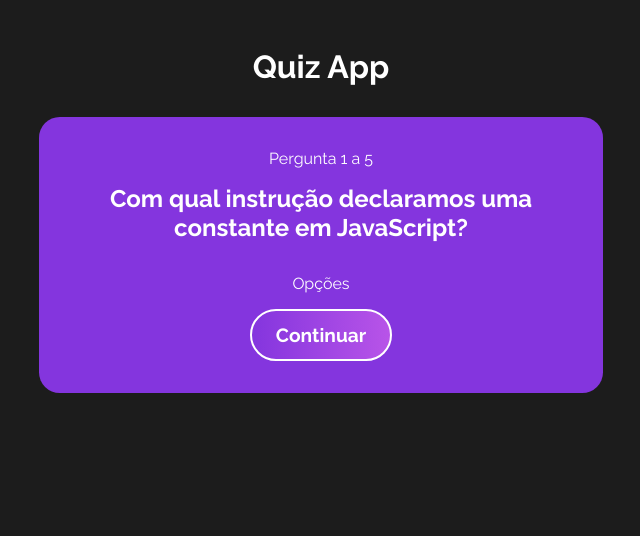
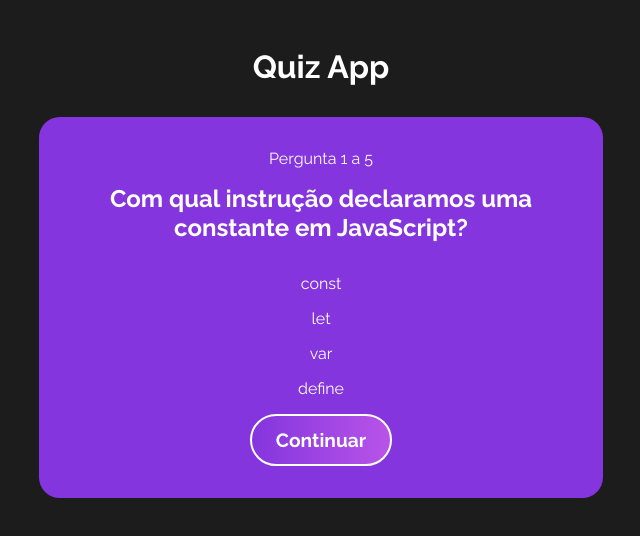
Before and after one commit to luismour/quiz_react, a React (Vite) app: page / in a window 1280 px wide. Both pictures are taken after a click on the button "Iniciar". Shown: the top 536 px of the page, without its empty margins (319-959 px from the left). Built offline with nearby package versions, Linux system fonts and the light colour scheme.

Commit message:
feat: exibindo as opções das perguntas

```diff
--- /dev/null
+++ b/src/components/Option.jsx
@@ -0,0 +1,14 @@
+import { useContext } from "react";
+import { QuizContext } from "../context/quiz";
+
+import "./css/Option.css";
+
+const Option = ({ option }) => {
+  const [quizState, dispatch] = useContext(QuizContext);
+
+  return <div>
+    <p>{option}</p>
+  </div>;
+};
+
+export default Option;
--- a/src/components/Question.jsx
+++ b/src/components/Question.jsx
@@ -1,21 +1,28 @@
 import { useContext } from "react";
 import { QuizContext } from "../context/quiz";
+import Option from "./Option";
 
-import './css/Question.css';
+import "./css/Question.css";
 
 const Question = () => {
-    const [quizState, dispatch] = useContext(QuizContext);
-    const currentQuestion = quizState.questions[quizState.currentQuestion];
+  const [quizState, dispatch] = useContext(QuizContext);
+  const currentQuestion = quizState.questions[quizState.currentQuestion];
   return (
     <div id="questions">
-        <p>Pergunta {quizState.currentQuestion + 1} a {quizState.questions.length}</p>
-        <h2>{currentQuestion.question}</h2>
-        <div id="options-container">
-            <p>Opções</p>
-        </div>
-        <button onClick={() => dispatch({type: "CHANGE_QUESTION"})}>Continuar</button>
+      <p>
+        Pergunta {quizState.currentQuestion + 1} a {quizState.questions.length}
+      </p>
+      <h2>{currentQuestion.question}</h2>
+      <div id="options-container">
+        {currentQuestion.options.map((option) => (
+          <Option option={option} key={option} />
+        ))}
+      </div>
+      <button onClick={() => dispatch({ type: "CHANGE_QUESTION" })}>
+        Continuar
+      </button>
     </div>
-  )
-}
+  );
+};
 
-export default Question
+export default Question;
```
Also changed, not shown: src/components/css/Option.css (added).
